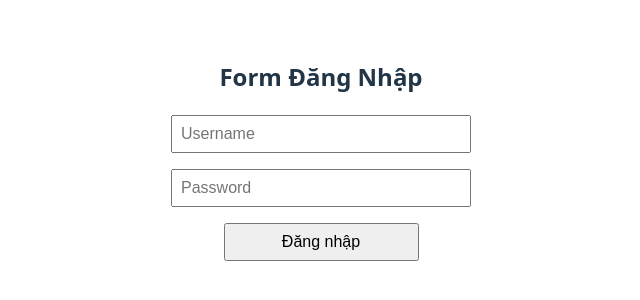
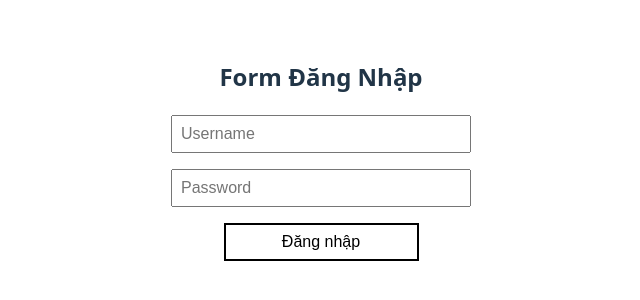
Before and after one commit to frankkintama/QR_scan, a React app in the folder frontend/: page /login in a window 1280 px wide. Shown: the part 250-550 px from the top of the page, without its empty margins (319-959 px from the left). Built offline with nearby package versions, Linux system fonts and the light colour scheme; no server answers; the HTML template or start-up script is replaced by a standard one.

Commit message:
Update App.css

```diff
--- a/frontend/src/App.css
+++ b/frontend/src/App.css
@@ -23,6 +23,12 @@
   width: 195px;
   align-self: center;
   cursor: pointer;
+  border: 2px solid #000;
+  background-color: white;
+}
+
+.button:hover {
+  background-color: #a1eafb;
 }
 
 .error {
```
